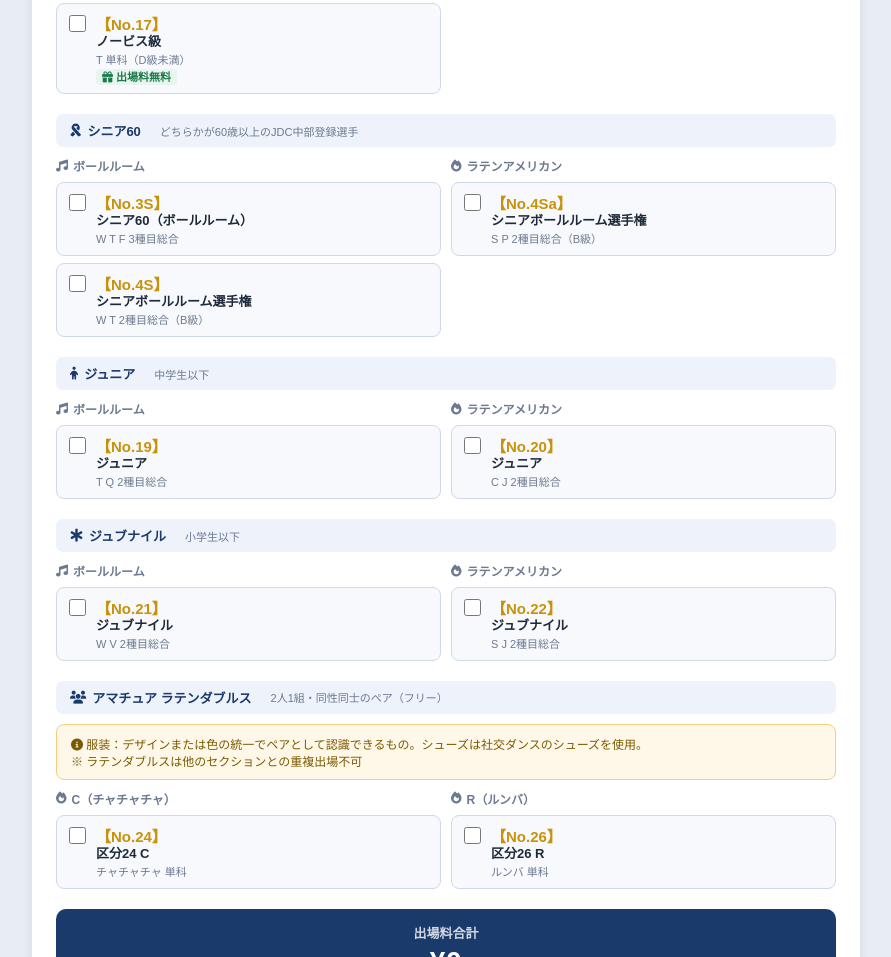
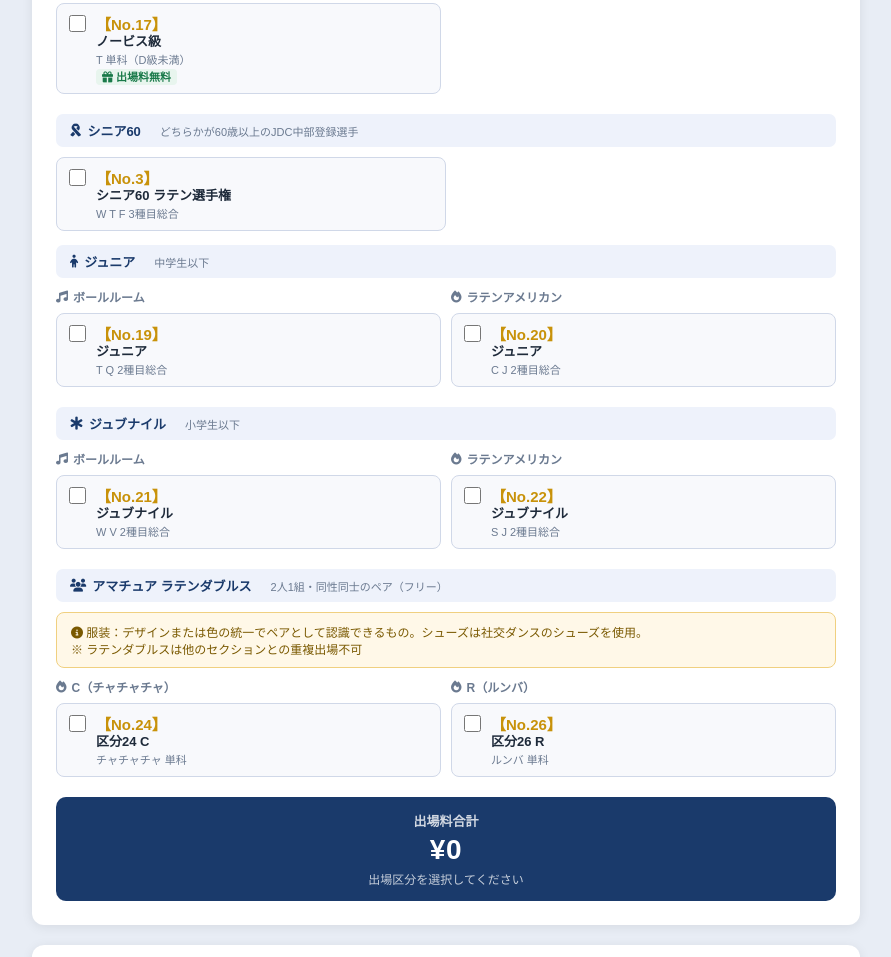
Before and after one commit to jdcchubu-sys/ama-entry_260614, a plain HTML site: page index.html in a window 1280 px wide. Shown: the part 2356-3313 px from the top of the page, without its empty margins (194-1085 px from the left). Drawn offline with nearby package versions, Linux system fonts and the light colour scheme.

Commit message:
Update index.html

```diff
--- a/index.html
+++ b/index.html
@@ -287,16 +287,7 @@ input.error{border-color:var(--danger)}
 
       <!-- シニア60 -->
       <div class="section-label"><i class="fas fa-ribbon"></i> シニア60　<span style="font-size:11px;font-weight:500;color:var(--muted)">どちらかが60歳以上のJDC中部登録選手</span></div>
-      <div class="event-col-wrap">
-        <div>
-          <div class="dance-type-label"><i class="fas fa-music"></i> ボールルーム</div>
-          <div id="seniorBREvents" class="event-grid"></div>
-        </div>
-        <div>
-          <div class="dance-type-label"><i class="fas fa-fire"></i> ラテンアメリカン</div>
-          <div id="seniorLAEvents" class="event-grid"></div>
-        </div>
-      </div>
+      <div id="seniorBREvents" class="event-grid" style="max-width:50%"></div>
 
       <!-- ジュニア -->
       <div class="section-label"><i class="fas fa-child"></i> ジュニア　<span style="font-size:11px;font-weight:500;color:var(--muted)">中学生以下</span></div>
@@ -438,12 +429,9 @@ const amaData = {
 // シニア60（どちらかが60歳以上）
 const seniorData = {
   br: [
-    { no:'3S', name:'シニア60（ボールルーム）', detail:'W T F 3種目総合', fee:FEE_NORMAL },
-    { no:'4S', name:'シニアボールルーム選手権', detail:'W T 2種目総合（B級）', fee:FEE_NORMAL },
+    { no:3, name:'シニア60 ラテン選手権', detail:'W T F 3種目総合', fee:FEE_NORMAL },
   ],
-  la: [
-    { no:'4Sa', name:'シニアボールルーム選手権', detail:'S P 2種目総合（B級）', fee:FEE_NORMAL },
-  ],
+  la: [],
 };
 
 // ジュニア（中学生以下）
```
